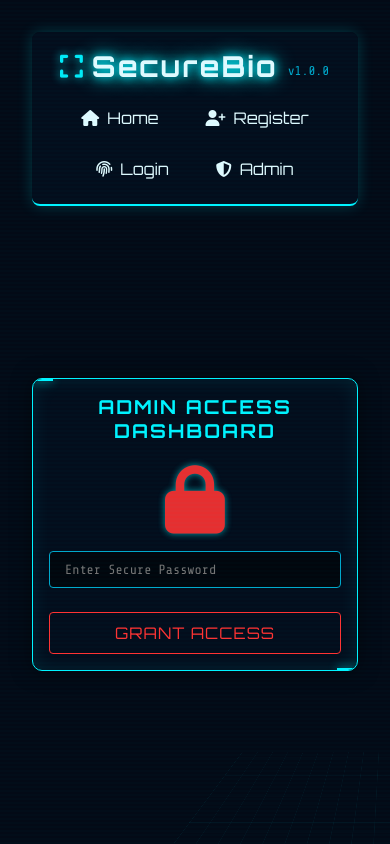
After one commit to adixz101302/Biometric-Authentication, a Flask app: page /admin_login in a window 390 px wide. The commit adds this page. Run offline with Flask 3, Linux system fonts and the light colour scheme.

Commit message:
Add admin login and mobile responsiveness

```diff
--- a/app.py
+++ b/app.py
@@ -3,7 +3,7 @@ import io
 import base64
 import numpy as np
 import cv2
-from flask import Flask, render_template, request, jsonify
+from flask import Flask, render_template, request, jsonify, session, redirect, url_for
 
 # Import custom modules
 import database
@@ -12,6 +12,7 @@ import biometrics
 app = Flask(__name__)
 # Configurations
 app.config['SECRET_KEY'] = 'super-secret-key-change-in-production'
+ADMIN_PASSWORD = os.getenv('ADMIN_PASSWORD', 'admin123')
 
 # Initialize DB on startup
 database.init_db()
@@ -30,7 +31,26 @@ def login_page():
 
 @app.route('/admin', methods=['GET'])
 def admin_page():
+    if not session.get('admin_logged_in'):
+        return redirect(url_for('admin_login_page'))
     return render_template('admin.html')
+
+@app.route('/admin_login', methods=['GET', 'POST'])
+def admin_login_page():
+    error = None
+    if request.method == 'POST':
+        password = request.form.get('password')
+        if password == ADMIN_PASSWORD:
+            session['admin_logged_in'] = True
+            return redirect(url_for('admin_page'))
+        else:
+            error = "Invalid Credentials"
+    return render_template('admin_login.html', error=error)
+
+@app.route('/admin_logout')
+def admin_logout():
+    session.pop('admin_logged_in', None)
+    return redirect(url_for('home'))
 
 def base64_to_cv2(base64_string):
     """Converts a base64 encoded image string to a cv2 image."""
@@ -173,6 +193,9 @@ def api_login():
 
 @app.route('/api/logs', methods=['GET'])
 def get_logs():
+    if not session.get('admin_logged_in'):
+        return jsonify({"success": False, "message": "Unauthorized"}), 401
+
     conn = database.get_db_connection()
     logs = conn.execute('''
         SELECT users.name, users.email, auth_logs.action, auth_logs.status, auth_logs.timestamp
@@ -186,6 +209,9 @@ def get_logs():
 
 @app.route('/api/users', methods=['GET'])
 def get_users():
+    if not session.get('admin_logged_in'):
+        return jsonify({"success": False, "message": "Unauthorized"}), 401
+
     conn = database.get_db_connection()
     users = conn.execute('SELECT id, name, email, created_at FROM users').fetchall()
     conn.close()
@@ -193,6 +219,9 @@ def get_users():
 
 @app.route('/api/users/<int:user_id>', methods=['DELETE'])
 def delete_user(user_id):
+    if not session.get('admin_logged_in'):
+        return jsonify({"success": False, "message": "Unauthorized"}), 401
+
     conn = database.get_db_connection()
     cursor = conn.cursor()
     cursor.execute('DELETE FROM auth_logs WHERE user_id = ?', (user_id,))
--- a/static/css/style.css
+++ b/static/css/style.css
@@ -350,3 +350,42 @@ canvas.overlay {
     color: #fff;
     box-shadow: 0 0 10px var(--neon-red);
 }
+
+/* Dashboard Grid for Admin */
+.dashboard-grid {
+    display: grid;
+    grid-template-columns: 1fr 1fr;
+    gap: 30px;
+}
+
+/* Responsive Table Wrapper */
+.table-responsive {
+    width: 100%;
+    overflow-x: auto;
+    -webkit-overflow-scrolling: touch;
+}
+
+/* Mobile Responsiveness */
+@media (max-width: 768px) {
+    .cyber-nav {
+        flex-direction: column;
+        gap: 15px;
+        padding: 1rem;
+    }
+    .nav-links {
+        flex-wrap: wrap;
+        justify-content: center;
+        gap: 0.8rem;
+    }
+    .dashboard-grid {
+        grid-template-columns: 1fr;
+    }
+    .card-title {
+        font-size: 1.2rem;
+        flex-direction: column;
+        gap: 10px;
+    }
+    .cyber-card {
+        padding: 1rem;
+    }
+}
--- /dev/null
+++ b/templates/admin_login.html
@@ -0,0 +1,24 @@
+{% extends "base.html" %}
+
+{% block content %}
+<div class="cyber-card" style="width: 100%; max-width: 400px; margin: 0 auto; text-align: center;">
+    <h2 class="card-title">Admin Access Dashboard</h2>
+
+    <div style="margin-bottom: 20px;">
+        <i class="fa-solid fa-lock" style="font-size: 4rem; color: var(--neon-red); animation: pulse 3s infinite;"></i>
+    </div>
+
+    {% if error %}
+        <div style="color: var(--neon-red); margin-bottom: 15px; text-shadow: 0 0 5px var(--neon-red);">{{ error }}</div>
+    {% endif %}
+
+    <form method="POST" id="adminLoginForm">
+        <div class="form-group">
+            <input type="password" name="password" class="cyber-input" placeholder="Enter Secure Password" required>
+        </div>
+        <button type="submit" class="cyber-button" style="border-color: var(--neon-red); color: var(--neon-red);">
+            Grant Access
+        </button>
+    </form>
+</div>
+{% endblock %}
```
Also changed, not shown: templates/admin.html (+9 -2 lines).
